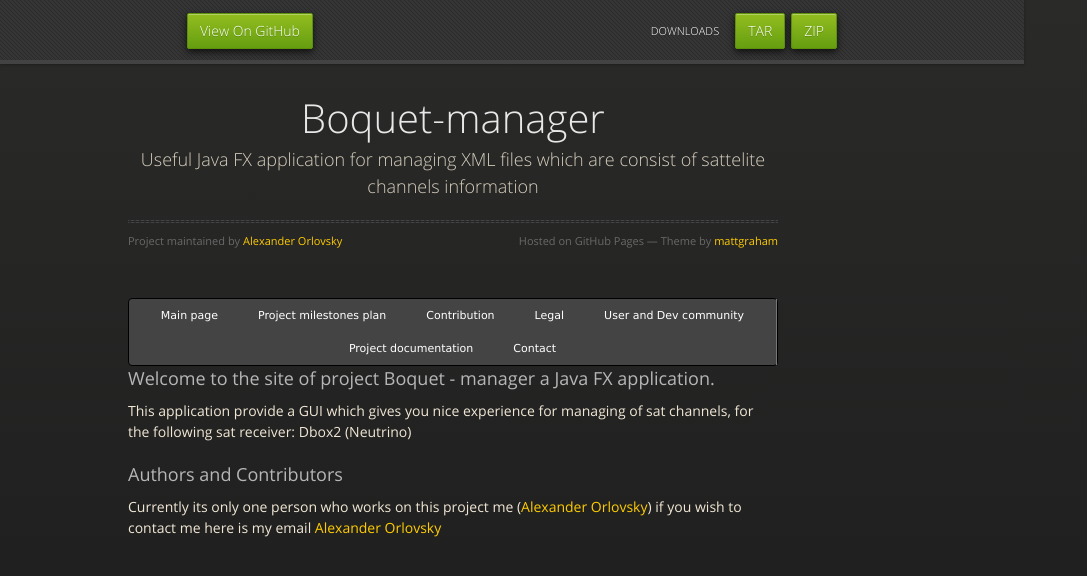
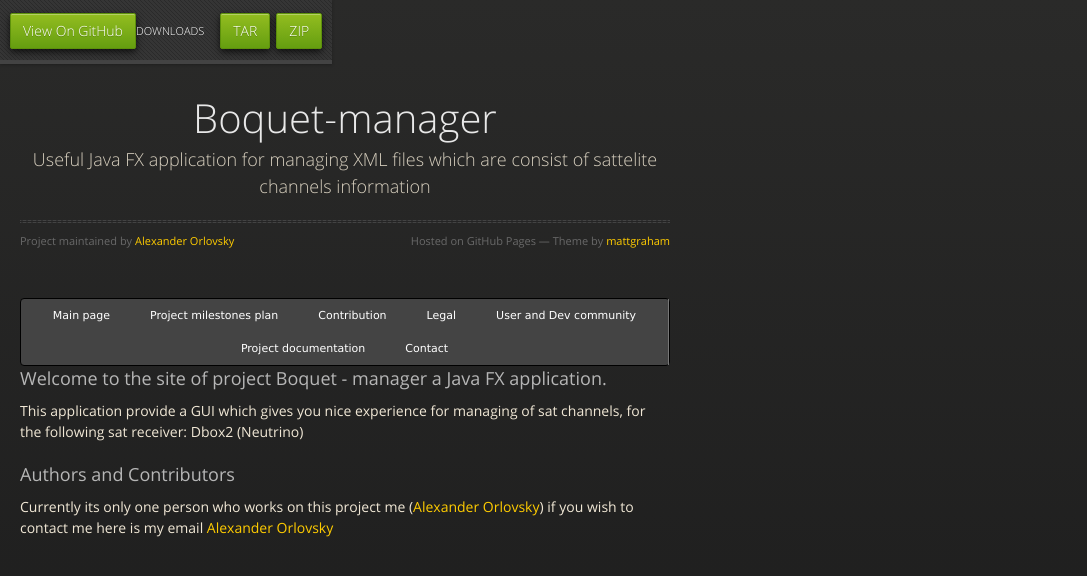
Before and after one commit to orlovskyjavaprofi/Boquet-Manager, a plain HTML site: page index.html in a window 1280 px wide. Shown: the whole page, without its empty margins (0-1087 px from the left). Drawn offline with nearby package versions, Linux system fonts and the light colour scheme.

Commit message:
Update styles.css

```diff
--- a/stylesheets/styles.css
+++ b/stylesheets/styles.css
@@ -605,7 +605,7 @@ strong {
 }
 
 .wrapper {
-  max-width: 1024px;
+  max-width: auto;
   margin: 0 auto;
   position: relative;
   padding: 0 20px;
@@ -699,7 +699,7 @@ dt {
   left: 0;
   top: 0px;
   height: 60px;
-  width: 1024px;
+  width: auto;
   position: fixed;
   background: url(../images/nav-bg.gif) #353535;
   border-bottom: 4px solid #434343;
```
